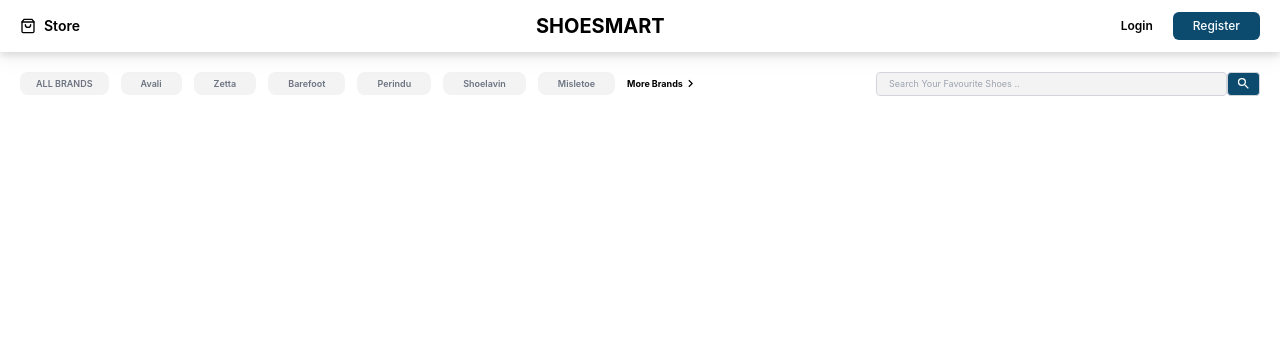
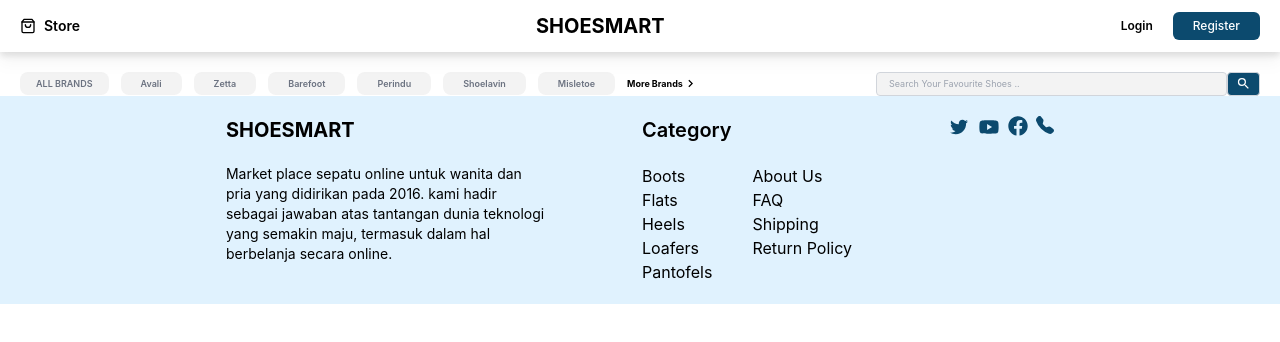
Before and after one commit to akmalays/shoesmart, a Next.js app: page /mainroute in a window 1280 px wide. Shown: the top 342 px of the page. Built offline with nearby package versions, Linux system fonts and the light colour scheme.

Commit message:
add footer section

```diff
--- /dev/null
+++ b/components/footer.jsx
@@ -0,0 +1,48 @@
+import React from "react";
+import { AiFillYoutube, AiOutlineTwitter } from "react-icons/ai";
+import { FaFacebook } from "react-icons/fa";
+import { BsTelephoneFill } from "react-icons/bs";
+
+function footer() {
+  return (
+    <div>
+      <div className="flex justify-center gap-24 bg-sky-100 py-5  ">
+        <div className="flex-col max-w-xs">
+          <p className="font-bold uppercase text-xl mb-5"> Shoesmart</p>
+          <p className="text-sm">
+            {" "}
+            Market place sepatu online untuk wanita dan pria yang didirikan pada
+            2016. kami hadir sebagai jawaban atas tantangan dunia teknologi yang
+            semakin maju, termasuk dalam hal berbelanja secara online.
+          </p>
+        </div>
+        <div className="flex-col">
+          <p className="font-semibold text-xl mb-5"> Category </p>
+          <div className="flex justify-between gap-10 cursor-pointer">
+            <div className="flex-col ">
+              <p className="hover:underline"> Boots</p>
+              <p className="hover:underline"> Flats</p>
+              <p className="hover:underline"> Heels</p>
+              <p className="hover:underline">Loafers</p>
+              <p className="hover:underline"> Pantofels</p>{" "}
+            </div>
+            <div className="flex-col">
+              <p className="hover:underline"> About Us</p>
+              <p className="hover:underline"> FAQ</p>
+              <p className="hover:underline"> Shipping</p>
+              <p className="hover:underline">Return Policy</p>
+            </div>
+          </div>
+        </div>
+        <div className="flex gap-2 text-sky-900 cursor-pointer">
+          <AiOutlineTwitter size={22} />
+          <AiFillYoutube size={22} />
+          <FaFacebook size={20} />
+          <BsTelephoneFill size={18} />
+        </div>
+      </div>
+    </div>
+  );
+}
+
+export default footer;
--- a/pages/mainroute.jsx
+++ b/pages/mainroute.jsx
@@ -1,12 +1,14 @@
 import React from "react";
 import Navbar from "../components/navbar";
 import Header from "../components/header";
+import Footer from "../components/footer";
 
 function Mainroute() {
   return (
     <div>
       <Navbar />
       <Header />
+      <Footer />
     </div>
   );
 }
```
